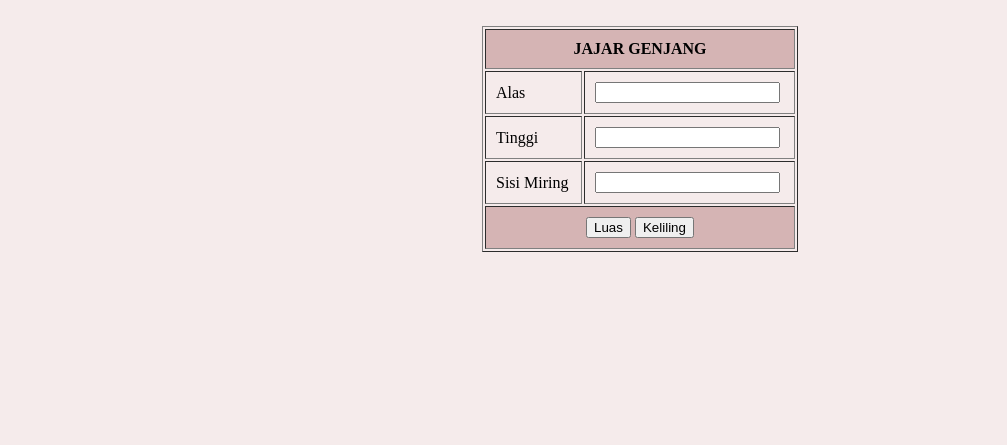
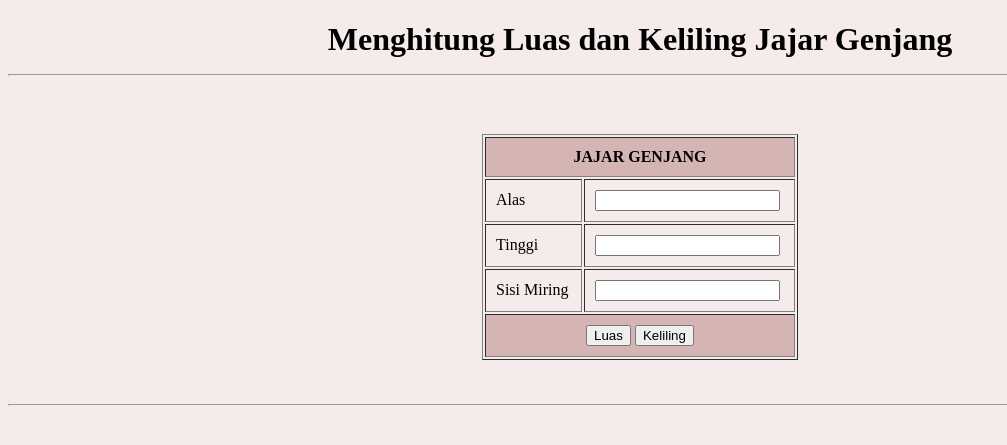
Before and after one commit to Keirs68/PHP, a PHP site: page /Tugas1.php in a window 1280 px wide. Shown: the top 445 px of the page, without its empty margins (0-1007 px from the left). Run offline with PHP 8.4, Linux system fonts and the light colour scheme.

Commit message:
update tugas 1

```diff
--- a/Tugas1.php
+++ b/Tugas1.php
@@ -7,7 +7,8 @@
     <title>Tugas 1 PHP</title>
 </head>
 <body bgcolor="#F5EBEB">
-    <br>
+    <h1 align="center">Menghitung Luas dan Keliling Jajar Genjang<hr/></h1>
+    <br><br>
     <form method = "POST">
         <table align="center" border="1" cellpadding="10" width="25%">
             <tr>
@@ -23,7 +24,7 @@
             </tr>
             <tr>
                 <td>Sisi Miring</td>
-                <td><input type="text" name="sisimiring" require></td>
+                <td><input type="text" name="sisiMiring" require></td>
             </tr>
             <tr>
                 <td colspan="2" align="center" style="background-color:#D5B4B4;">
@@ -35,9 +36,10 @@
     </form>
 
     <br><br>
+    <hr>
+    <br><br>
     <center>
     <?php
-
         if(isset($_POST['luas'])){
             $alas = $_POST['alas'];
             $tinggi = $_POST['tinggi'];
@@ -53,15 +55,15 @@
 
         if(isset($_POST['keliling'])){
             $alas = $_POST['alas'];
-            $sisimiring = $_POST['sisimiring'];
+            $sisiMiring = $_POST['sisiMiring'];
 
-            $kelilingjajargenjang = 2 * ($alas + $sisimiring);
+            $keliling_jajar_genjang = 2 * ($alas + $sisiMiring);
             echo 'Keliling Jajar Genjang';
             echo '<br> Diketahui';
             echo '<br> Alas : '.$alas. 'cm';
-            echo '<br> Sisi Miring : '.$sisimiring. 'cm';
+            echo '<br> Sisi Miring : '.$sisiMiring. 'cm';
 
-            echo '<br> Maka Kelilingnya adalah ' .$kelilingjajargenjang. 'cm';
+            echo '<br> Maka Kelilingnya adalah ' .$keliling_jajar_genjang. 'cm';
         }
     ?>
     </center>
```
